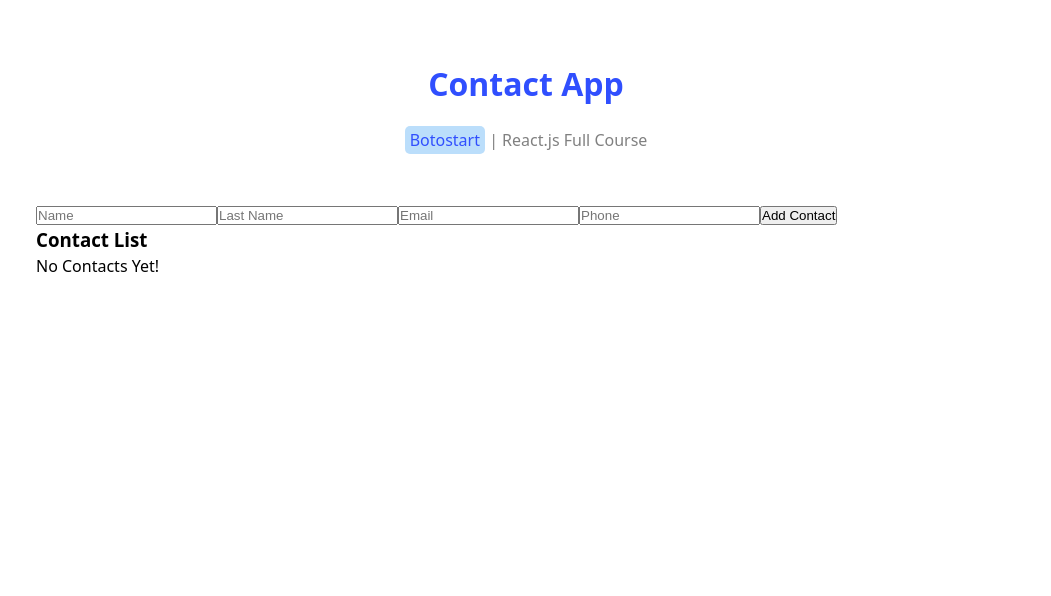
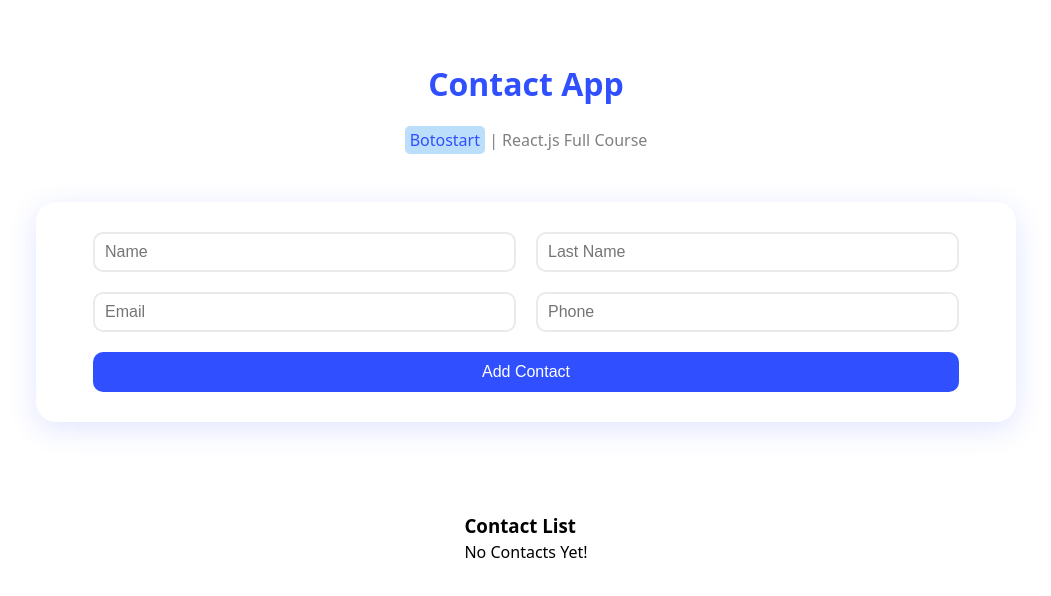
Before and after one commit to developersaeid/contact-app-with-React-js, a React (Vite) app: page / in a window 1280 px wide. Shown: the top 596 px of the page, without its empty margins (114-1165 px from the left). Built offline with nearby package versions, Linux system fonts and the light colour scheme.

Commit message:
css
adding css style

```diff
--- a/src/components/Contacts.jsx
+++ b/src/components/Contacts.jsx
@@ -2,6 +2,7 @@ import { useState } from "react";
 import ContactsList from "./ContactsList";
 import inputs from "../constants/input.js";
 import { v4 } from "uuid";
+import styles from "./Contacts.module.css"
 
 
 function Contacts() {
@@ -49,8 +50,8 @@ function Contacts() {
   }
 
   return (
-    <div>
-      <div>
+    <div className={styles.container}>
+      <div className={styles.form}>
         {inputs.map((input, index) => (
           <input
             key={index}
@@ -63,7 +64,7 @@ function Contacts() {
         ))}
         <button onClick={addHandler}>Add Contact</button>
       </div>
-      <div>{alert && <p>{alert}</p>}</div>
+      <div className={styles.alert} >{alert && <p>{alert}</p>}</div>
       <ContactsList contacts={contacts} deleteHandler={deleteHandler} />
     </div>
   );
--- /dev/null
+++ b/src/components/Contacts.module.css
@@ -0,0 +1,67 @@
+.container {
+  display: flex;
+  flex-direction: column;
+  align-items: center;
+}
+.form {
+  display: flex;
+  flex-wrap: wrap;
+  align-items: center;
+  justify-content: center;
+  padding: 20px;
+  margin-bottom: 20px;
+  border-radius: 20px;
+  box-shadow: #304ffe25 0px 7px 29px 0px;
+}
+
+.form input {
+  width: 45%;
+  height: 40px;
+  padding: 10px;
+  margin: 10px;
+  border: 2px solid #eaeaea;
+  border-radius: 10px;
+  color: #304ffe;
+  font-size: 1rem;
+}
+
+.form button {
+  width: calc(90% + 20px);
+  height: 40px;
+  padding: 10px;
+  margin: 10px 0;
+  cursor: pointer;
+  border: none;
+  border-radius: 10px;
+  font-size: 1rem;
+  background-color: #304ffe;
+  color: white;
+  transition: 0.2s all ease-in-out;
+}
+
+.form button:hover {
+  box-shadow: #0c2ad487 0px 7px 29px 0px;
+}
+
+.alert {
+  width: 100%;
+  height: 40px;
+  margin: 5px 0 25px;
+}
+
+.alert p {
+  background-color: #ffebee;
+  color: #f44336;
+  width: 100%;
+  padding: 10px;
+  border-radius: 10px;
+}
+
+@media (max-width: 500px) {
+  .form input {
+    width: 90%;
+  }
+  .form button {
+    width: 90%;
+  }
+}
```
